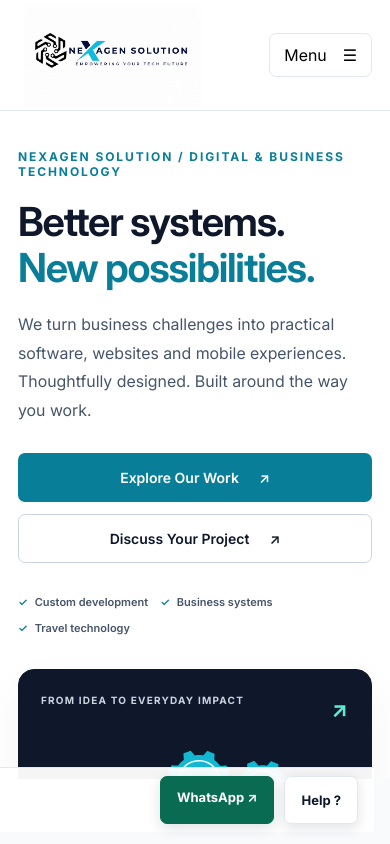
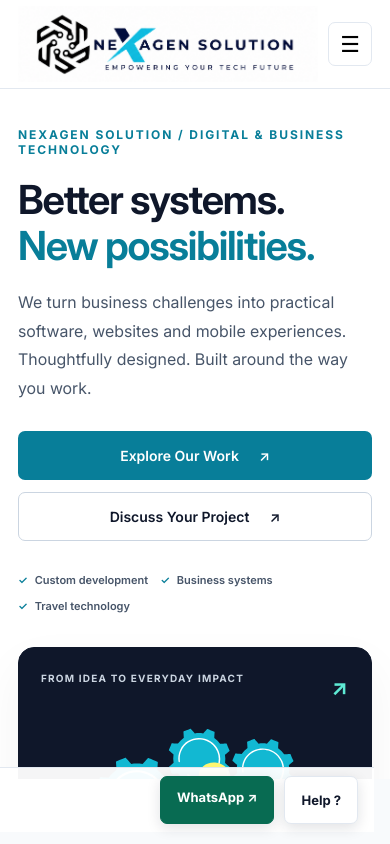
Before and after one commit to SarimSheikh1/-Nexagen-Solution-website, a website: page index.html in a window 390 px wide. Drawn offline with Linux system fonts and the light colour scheme.

Commit message:
Make the mobile header logo larger and easier to read

```diff
--- a/style.css
+++ b/style.css
@@ -1754,3 +1754,12 @@ input,select,textarea { font-size:16px; }
 #contactForm .actions { margin-top:24px; gap:16px; }
 #formStatus { margin-top:24px; }
 @media(max-width:767px) { #contactForm .form-grid { row-gap:24px; } }
+
+/* Make the full brand name easier to read on phones. */
+@media(max-width:767px) {
+  .navigation { min-height:88px; column-gap:10px; }
+  .brand { flex:1; min-width:0; max-width:300px; height:76px; }
+  .brand img { width:100%; height:76px; object-fit:cover; object-position:center 41%; }
+  .menu-toggle { flex-shrink:0; width:44px; height:44px; padding:10px; gap:0; justify-content:center; font-size:0; }
+  .menu-toggle span { font-size:22px; line-height:1; }
+}
```
